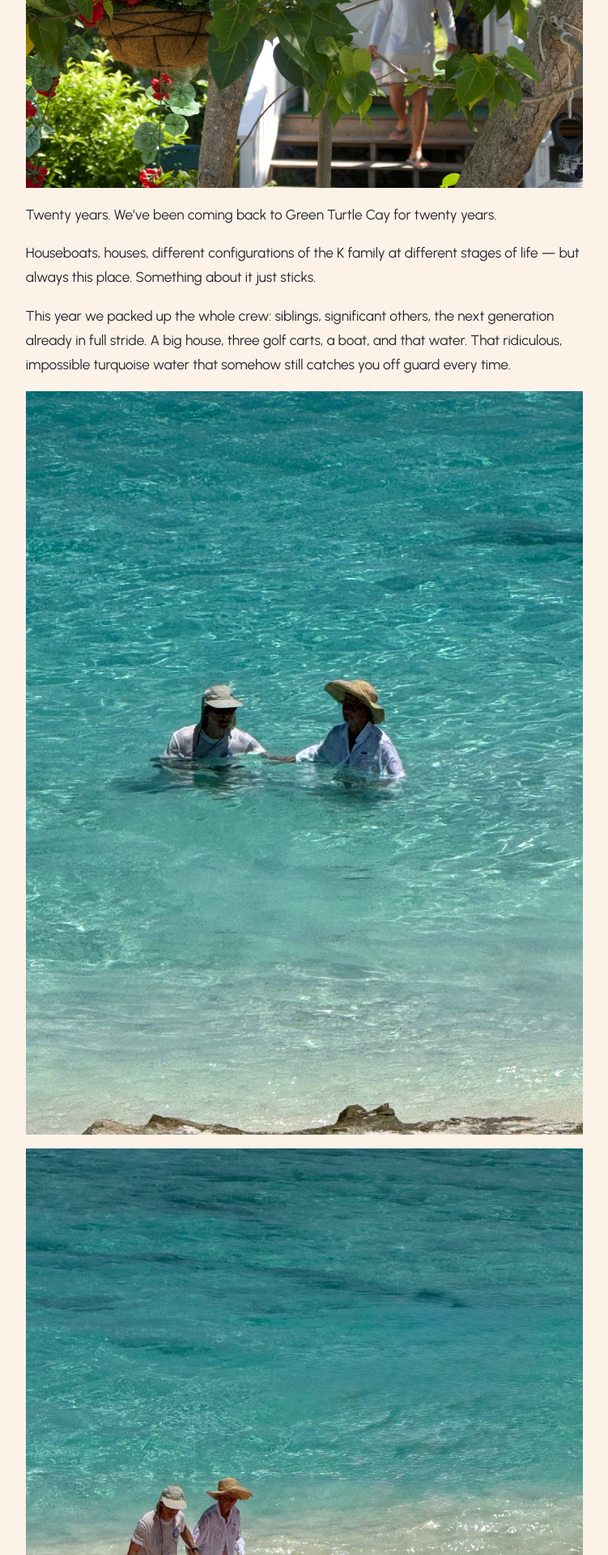
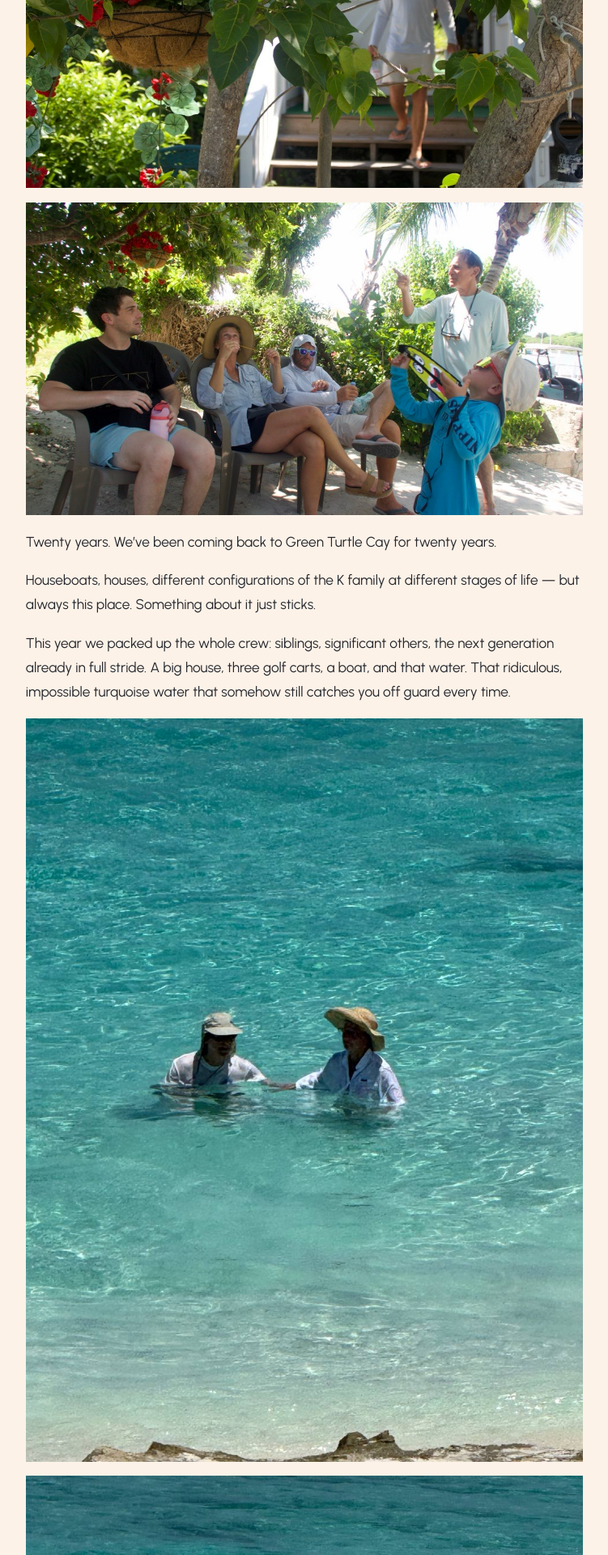
Before and after one commit to jaxlee-digital/jaxlee, a Jekyll site: the page built from _posts/2026-09-11-green-turtle-cay.md, in a window 1280 px wide. Shown: the part 668-2588 px from the top of the page at 81% size, without its empty margins (264-1015 px from the left). Built offline with Jekyll 4.4.1, drawn with Linux system fonts in a browser that asks for light colours.

Commit message:
post: green-turtle-cay — add photo 2026-33 (under the geranium tree)

```diff
--- a/_posts/2026-09-11-green-turtle-cay.md
+++ b/_posts/2026-09-11-green-turtle-cay.md
@@ -7,6 +7,8 @@ tags: [travel, family, bahamas]
 ---
 
 ![Red geraniums, island porch in the background]({{ site.baseurl }}/assets/images/posts/green-turtle-cay/2026-32.jpg)
+
+![Under the geranium tree — Jaxon holding court]({{ site.baseurl }}/assets/images/posts/green-turtle-cay/2026-33.jpg)
 
 Twenty years. We've been coming back to Green Turtle Cay for twenty years.
 
```
Also changed, not shown: assets/images/posts/green-turtle-cay/2026-33.jpg (added).
